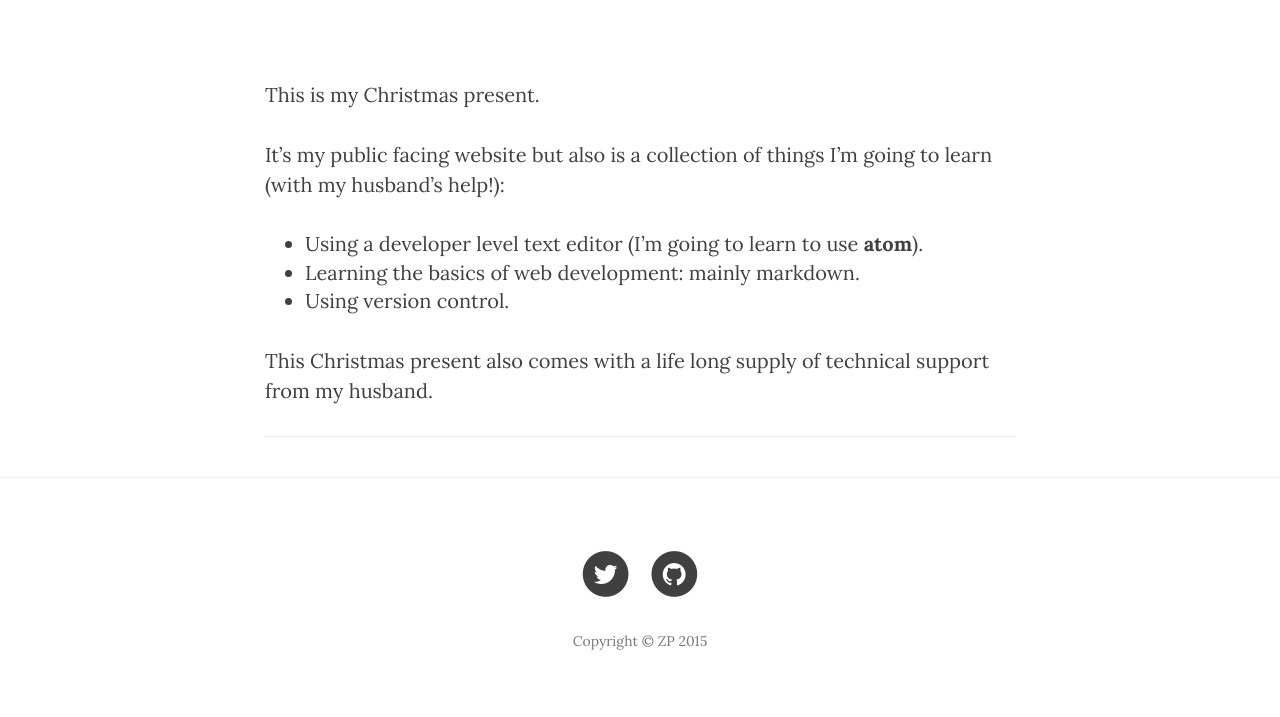
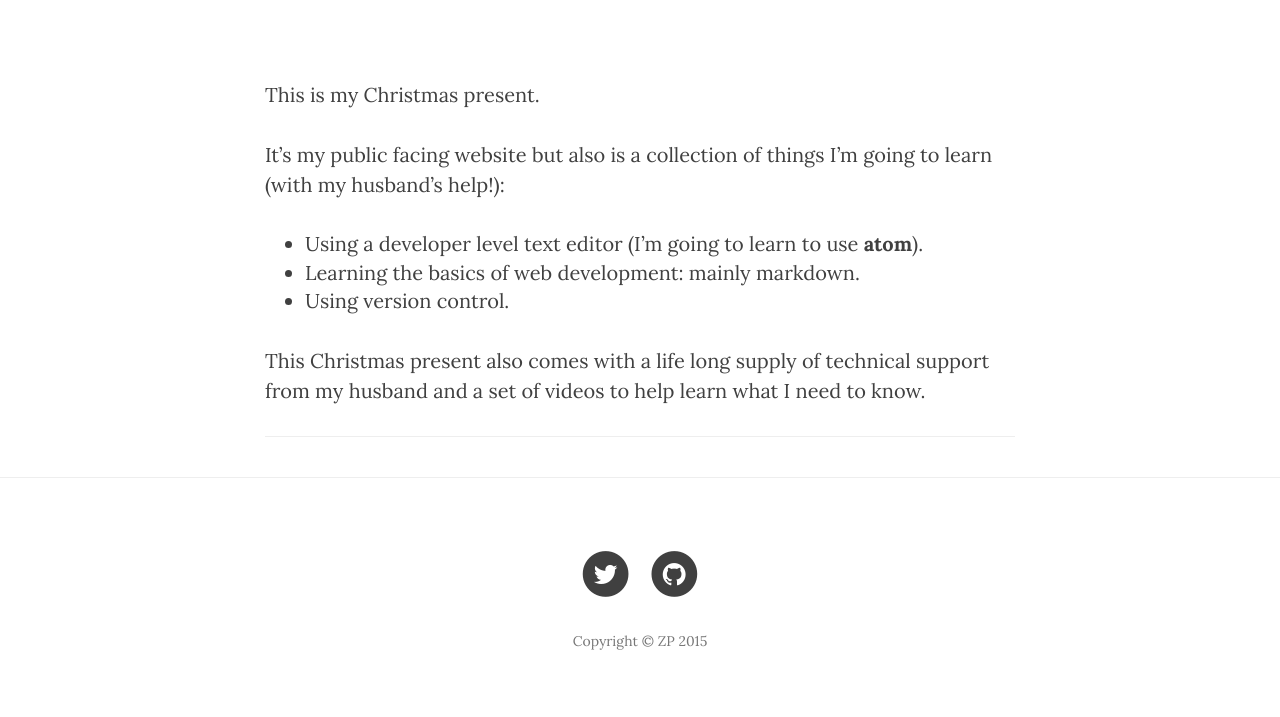
Before and after one commit to zcprytherch/zcprytherch.github.io, a Jekyll site: the page built from _posts/2015-12-25-my-christmas-present.md, in a window 1280 px wide. Shown: the part 536-1253 px from the top of the page. Built offline with Jekyll 4.4.1, drawn with Linux system fonts in a browser that asks for light colours; nearby versions of some CDN libraries.

Commit message:
Adding sentence about videos.

```diff
--- a/_posts/2015-12-25-my-christmas-present.md
+++ b/_posts/2015-12-25-my-christmas-present.md
@@ -18,4 +18,4 @@ learn (with my husband's help!):
 - Using version control.
 
 This Christmas present also comes with a life long supply of technical support
-from my husband.
+from my husband and a set of videos to help learn what I need to know.
```
